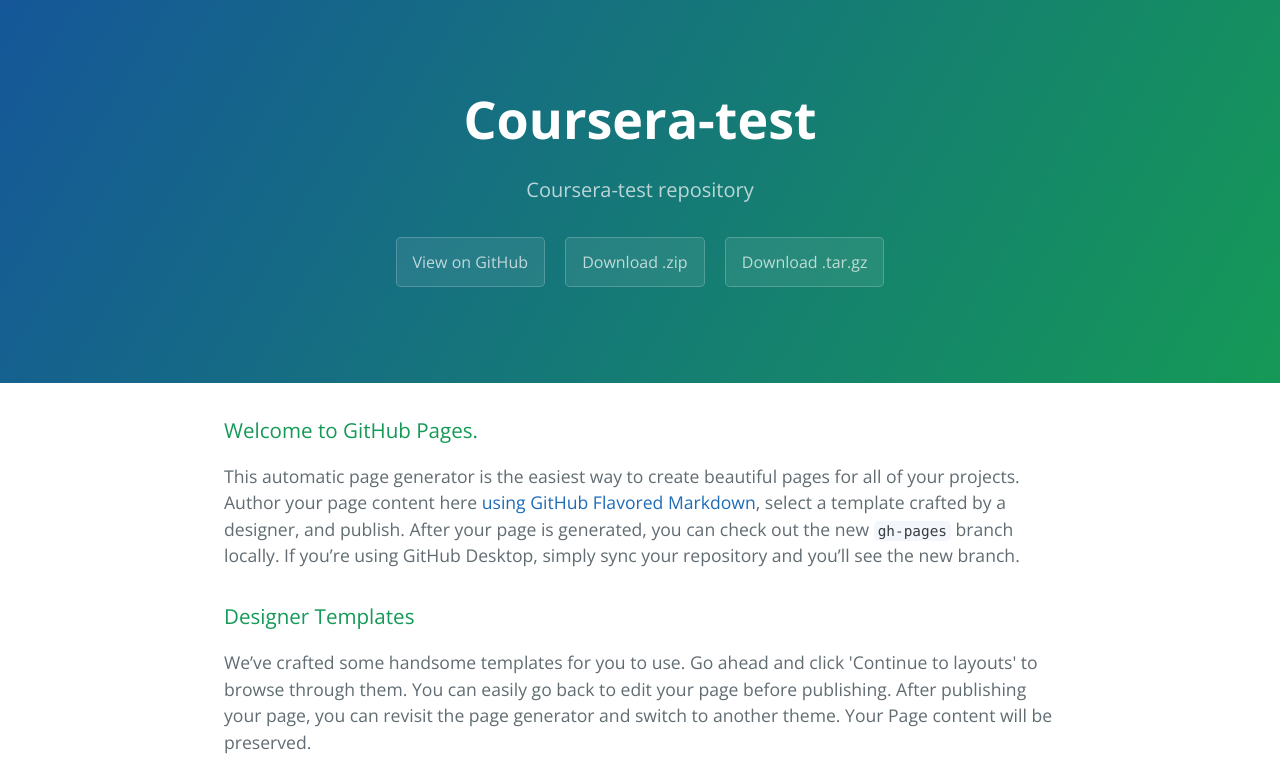
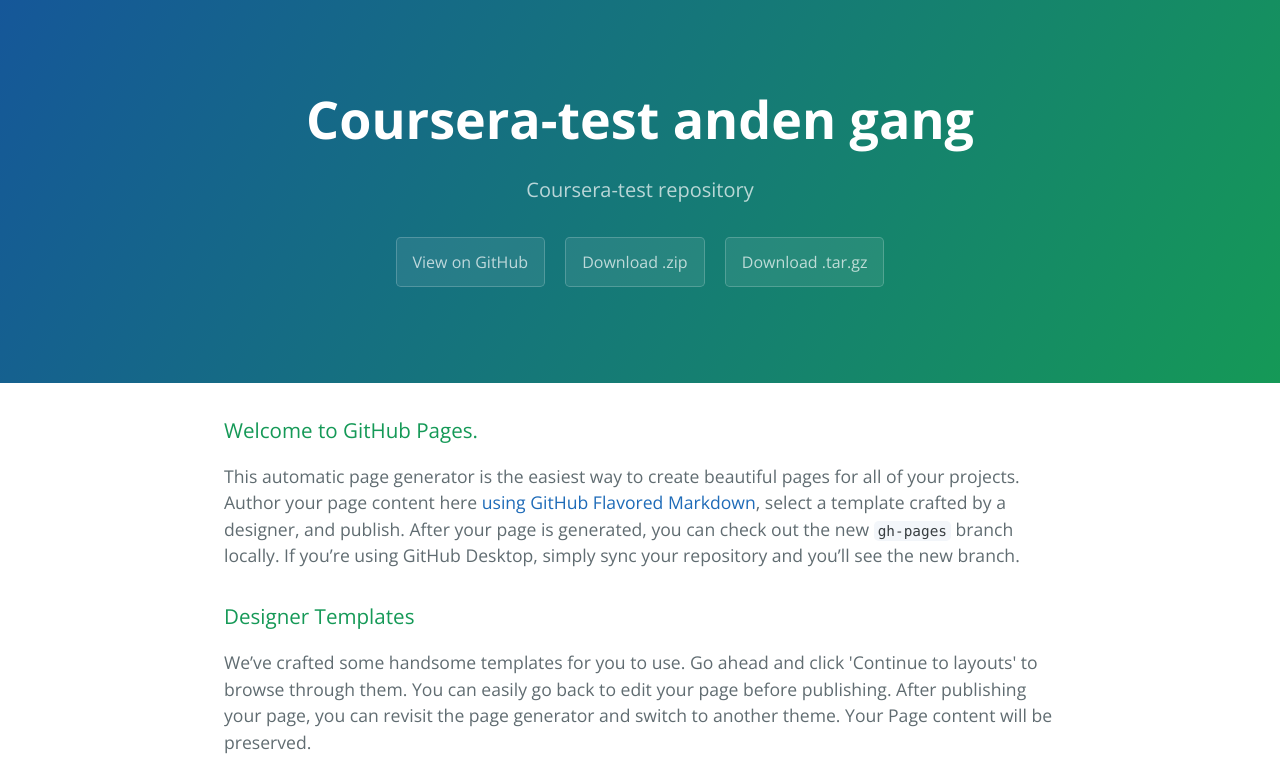
Before and after one commit to Thorfinduss/Coursera-test, a plain HTML site: page index.html in a window 1280 px wide. Shown: the top 784 px of the page. Drawn offline with nearby package versions, Linux system fonts and the light colour scheme.

Commit message:
Next version of the file.

```diff
--- a/index.html
+++ b/index.html
@@ -11,7 +11,7 @@
   </head>
   <body>
     <section class="page-header">
-      <h1 class="project-name">Coursera-test</h1>
+      <h1 class="project-name">Coursera-test anden gang</h1>
       <h2 class="project-tagline">Coursera-test repository</h2>
       <a href="https://github.com/Thorfinduss/Coursera-test" class="btn">View on GitHub</a>
       <a href="https://github.com/Thorfinduss/Coursera-test/zipball/master" class="btn">Download .zip</a>
```
